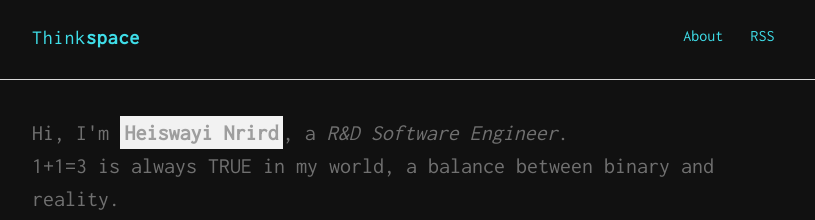
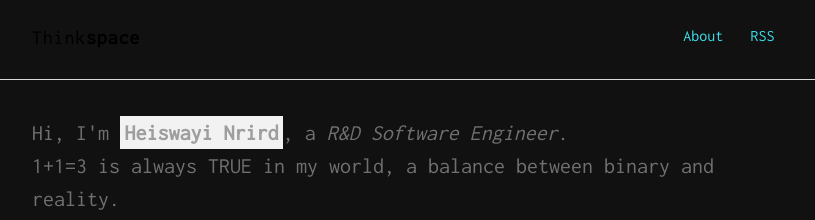
Before and after one commit to user-upworker/thinkspace, a Jekyll site: the page built from index.html, in a window 1280 px wide. Shown: the top 220 px of the page, without its empty margins (232-1047 px from the left). Built offline with Jekyll 4.4.1, drawn with Linux system fonts in a browser that asks for light colours.

Commit message:
Update _typography.scss

```diff
--- a/assets/scss/base/_typography.scss
+++ b/assets/scss/base/_typography.scss
@@ -53,16 +53,16 @@ p {
 }
 
 a {
-  //color: $action-color;
-  color: $light-blue;
+  color: $action-color;
+  //color: $light-blue;
   text-decoration: none;
   transition: color $base-duration $base-timing;
 
   &:active,
   &:focus,
   &:hover {
-    //color: shade($action-color, 25%);
-    color: shade($light-blue, 25%);
+    color: shade($action-color, 25%);
+    //color: shade($light-blue, 25%);
   }
 }
 
```
